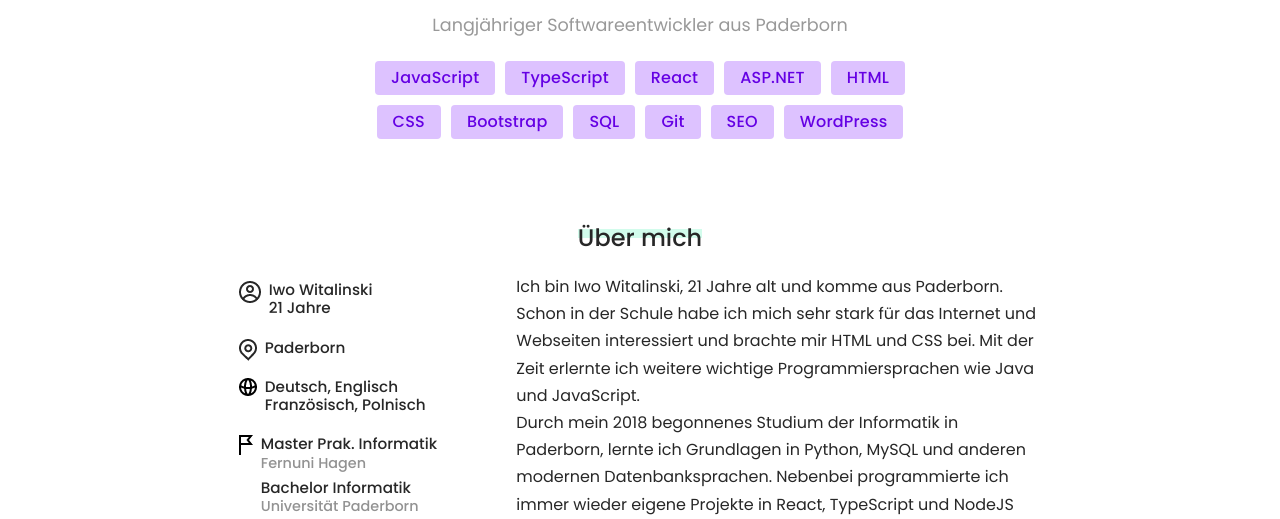
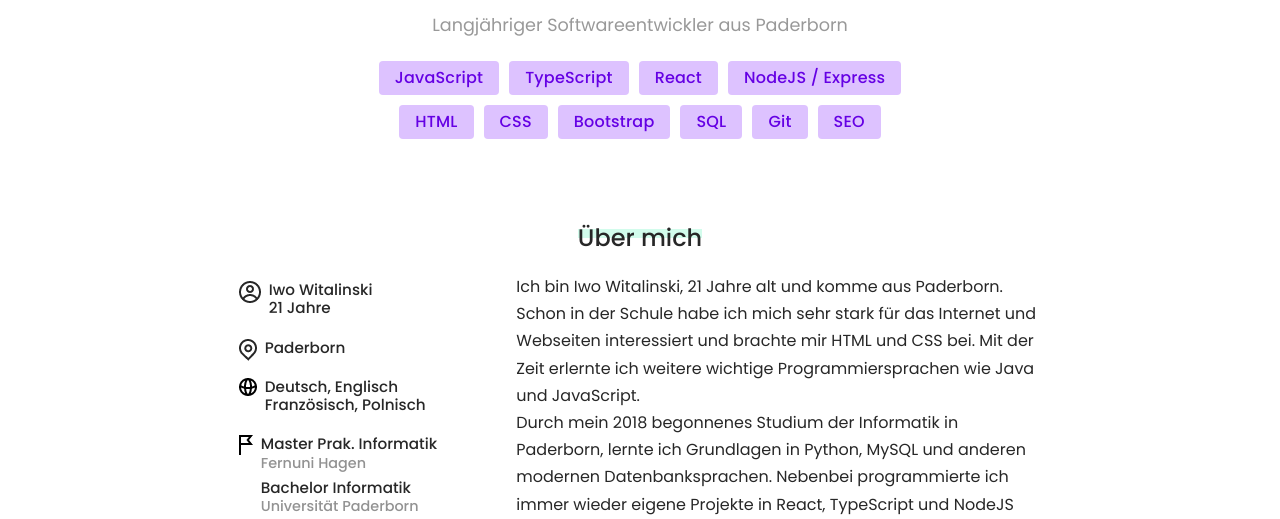
Before and after one commit to iwowiWebDev/iwowiWebDev.github.io, a website: page index.html in a window 1280 px wide. Shown: the part 281-800 px from the top of the page. Drawn offline with nearby package versions, Linux system fonts and the light colour scheme.

Commit message:
Better description

```diff
--- a/index.html
+++ b/index.html
@@ -58,14 +58,13 @@
                         <span>JavaScript</span>
                         <span>TypeScript</span>
                         <span>React</span>
-                        <span>ASP.NET</span>
+                        <span>NodeJS / Express</span>
                         <span>HTML</span>
                         <span>CSS</span>
                         <span>Bootstrap</span>
                         <span>SQL</span>
                         <span>Git</span>
                         <span>SEO</span>
-                        <span>WordPress</span>
                     </div>
                 </div>
             </section>
```
